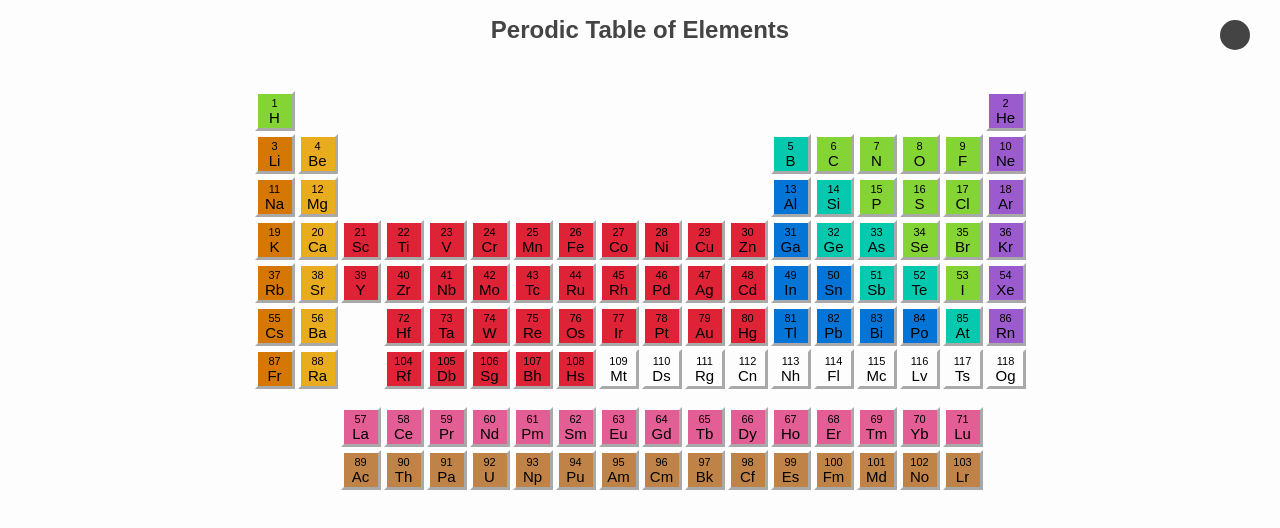
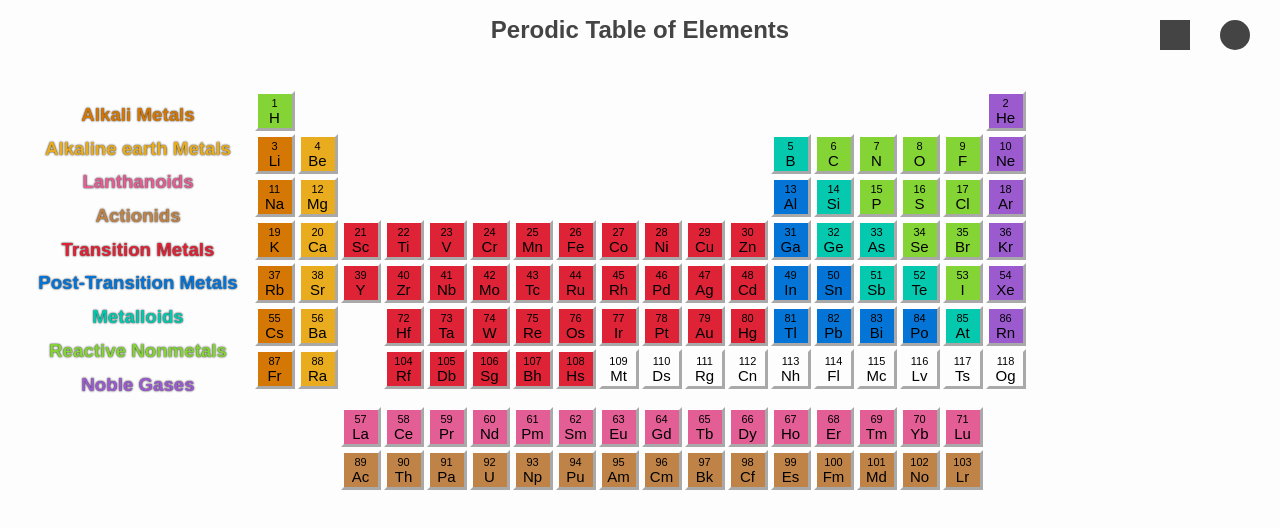
Before and after one commit to Sulvrix17/periodic-table, a plain HTML site: page index.html in a window 1280 px wide. Drawn offline with Linux system fonts and the light colour scheme.

Commit message:
Finished

```diff
--- a/css/dark.css
+++ b/css/dark.css
@@ -3,6 +3,7 @@ html {
     font-family: sans-serif;
     background-color: #444;
     user-select: none;
+    box-sizing: border-box;
 }
 
 :root {
@@ -31,6 +32,25 @@ html {
     cursor: pointer;
     padding: 15px;
     border-radius: 90px;
+    font-size: 18px;
+    line-height: 15px;
+    text-align: center;
+    user-select: none;
+}
+
+#lang {
+    height: 25px;
+    width: 25px;
+    position: fixed;
+    top: 20px;
+    right: 90px;
+    z-index: 99;
+    border: none;
+    outline: none;
+    background-color: #fdfdfd;
+    color: white;
+    cursor: pointer;
+    padding: 15px;
     font-size: 18px;
     line-height: 15px;
     text-align: center;
@@ -150,7 +170,72 @@ h1 {
 }
 
 
-#desc {
+.description {
     padding: 0 30px;
-    color: #fdfdfd;
+    width: 200px;
+    color: #333;
+    line-height: 15px;
+    position: absolute;
 }
+
+
+.description h3 {
+    cursor: pointer;
+    text-shadow: 0px 0px 2px #000;
+}
+
+.description .reactive {
+    color: var(--color-1);
+    background-color: transparent;
+}
+
+.description .alkali {
+    color: var(--color-2);
+    background-color: transparent;
+}
+
+.description .alkaline {
+    color: var(--color-3);
+    background-color: transparent;
+}
+
+.description .lanthanoid {
+    color: var(--color-4);
+    background-color: transparent;
+}
+
+.description .actinoid {
+    color: var(--color-5);
+    background-color: transparent;
+}
+
+.description .transition {
+    color: var(--color-6);
+    background-color: transparent;
+}
+
+.description .post-transition {
+    color: var(--color-7);
+    background-color: transparent;
+}
+
+.description .metalloid {
+    color: var(--color-8);
+    background-color: transparent;
+}
+
+.description .noble-gas {
+    color: var(--color-9);
+    background-color: transparent;
+}
+
+
+#eng {
+    display: block;
+    text-align: center;
+}
+
+#ar {
+    text-align: center;
+    display: none;
+}
--- a/css/light.css
+++ b/css/light.css
@@ -3,6 +3,7 @@ html {
     font-family: sans-serif;
     background-color: #fdfdfd;
     user-select: none;
+    box-sizing: border-box;
 }
 
 :root {
@@ -16,7 +17,6 @@ html {
     --color-8: #05c9af;
     --color-9: #9b5bcf;
 }
-
 
 #mode {
     height: 25px;
@@ -32,6 +32,25 @@ html {
     cursor: pointer;
     padding: 15px;
     border-radius: 90px;
+    font-size: 18px;
+    line-height: 15px;
+    text-align: center;
+    user-select: none;
+}
+
+#lang {
+    height: 25px;
+    width: 25px;
+    position: fixed;
+    top: 20px;
+    right: 90px;
+    z-index: 99;
+    border: none;
+    outline: none;
+    background-color: #444;
+    color: white;
+    cursor: pointer;
+    padding: 15px;
     font-size: 18px;
     line-height: 15px;
     text-align: center;
@@ -152,7 +171,71 @@ h1 {
 }
 
 
-#desc {
+.description {
     padding: 0 30px;
+    width: 200px;
     color: #333;
+    line-height: 15px;
+    position: absolute;
 }
+
+.description h3 {
+    cursor: pointer;
+    text-shadow: 0px 0px 2px #000;
+}
+
+.description .reactive {
+    color: var(--color-1);
+    background-color: transparent;
+}
+
+.description .alkali {
+    color: var(--color-2);
+    background-color: transparent;
+}
+
+.description .alkaline {
+    color: var(--color-3);
+    background-color: transparent;
+}
+
+.description .lanthanoid {
+    color: var(--color-4);
+    background-color: transparent;
+}
+
+.description .actinoid {
+    color: var(--color-5);
+    background-color: transparent;
+}
+
+.description .transition {
+    color: var(--color-6);
+    background-color: transparent;
+}
+
+.description .post-transition {
+    color: var(--color-7);
+    background-color: transparent;
+}
+
+.description .metalloid {
+    color: var(--color-8);
+    background-color: transparent;
+}
+
+.description .noble-gas {
+    color: var(--color-9);
+    background-color: transparent;
+}
+
+
+#eng {
+    display: block;
+    text-align: center;
+}
+
+#ar {
+    text-align: center;
+    display: none;
+}
--- a/index.html
+++ b/index.html
@@ -8,12 +8,35 @@
     <link rel="stylesheet" href="css/light.css" id="link">
 </head>
 
-<body>
-    <button onclick="colorMode()" id="mode" title="Change Color Mode"></button>
+<div>
+    <button onclick="colorMode()" id="mode" title="Color Mode"></button>
+    <button onclick="langMode()" id="lang" title="Language Mode"></button>
     <h1>Perodic Table of&nbsp;Elements</h1>
     <br>
     <br>
     <br>
+    <div class="description" id="eng">
+        <h3 class="alkali">Alkali Metals</h3>
+        <h3 class="alkaline">Alkaline earth Metals</h3>
+        <h3 class="lanthanoid">Lanthanoids</h3>
+        <h3 class="actinoid">Actionids</h3>
+        <h3 class="transition">Transition Metals</h3>
+        <h3 class="post-transition">Post-Transition Metals</h3>
+        <h3 class="metalloid">Metalloids</h3>
+        <h3 class="reactive">Reactive Nonmetals</h3>
+        <h3 class="noble-gas">Noble Gases</h3>
+    </div>
+    <div class="description" id="ar">
+        <h3 class="alkali">فلز قلوي</h3>
+        <h3 class="alkaline">فلز قلوي ترابي</h3>
+        <h3 class="lanthanoid">لانثانيدات</h3>
+        <h3 class="actinoid">اكتينيدات</h3>
+        <h3 class="transition">فلز انتقالي</h3>
+        <h3 class="post-transition">فلز بعد انتقالي</h3>
+        <h3 class="metalloid">شبه فلز</h3>
+        <h3 class="reactive">لا فلز</h3>
+        <h3 class="noble-gas">غاز نبيل</h3>
+    </div>
     <table id="periodic">
         <tr id="p1">
             <td id="H" title="Hydrogen" class="reactive"><sup>1</sup>H</td>
@@ -164,6 +187,6 @@
         </tr>
     </table>
     <script src="js/main.js"></script>
-</body>
+    </body>
 
 </html>
--- a/js/main.js
+++ b/js/main.js
@@ -10,3 +10,14 @@ function colorMode() {
         document.querySelector("link[href='" + darkCSS + "']").href = lightCSS;
     }
 }
+function langMode() {
+    var engDisplay = document.getElementById("eng").style.display;
+
+    if (engDisplay === "block") {
+        document.getElementById("eng").style.display = "none";
+        document.getElementById("ar").style.display = "block";
+    } else {
+        document.getElementById("eng").style.display = "block";
+        document.getElementById("ar").style.display = "none";
+    }
+}
```
